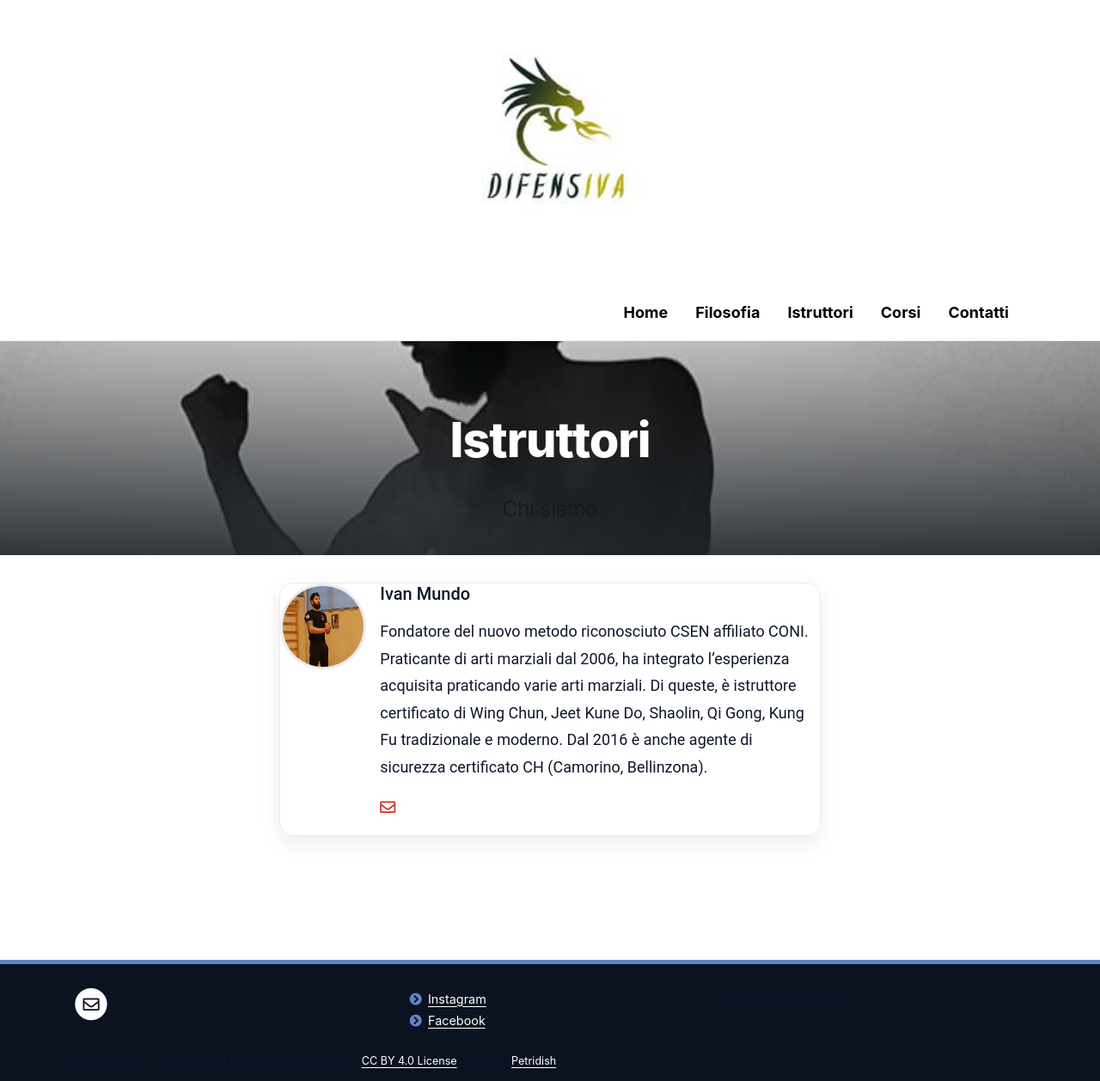
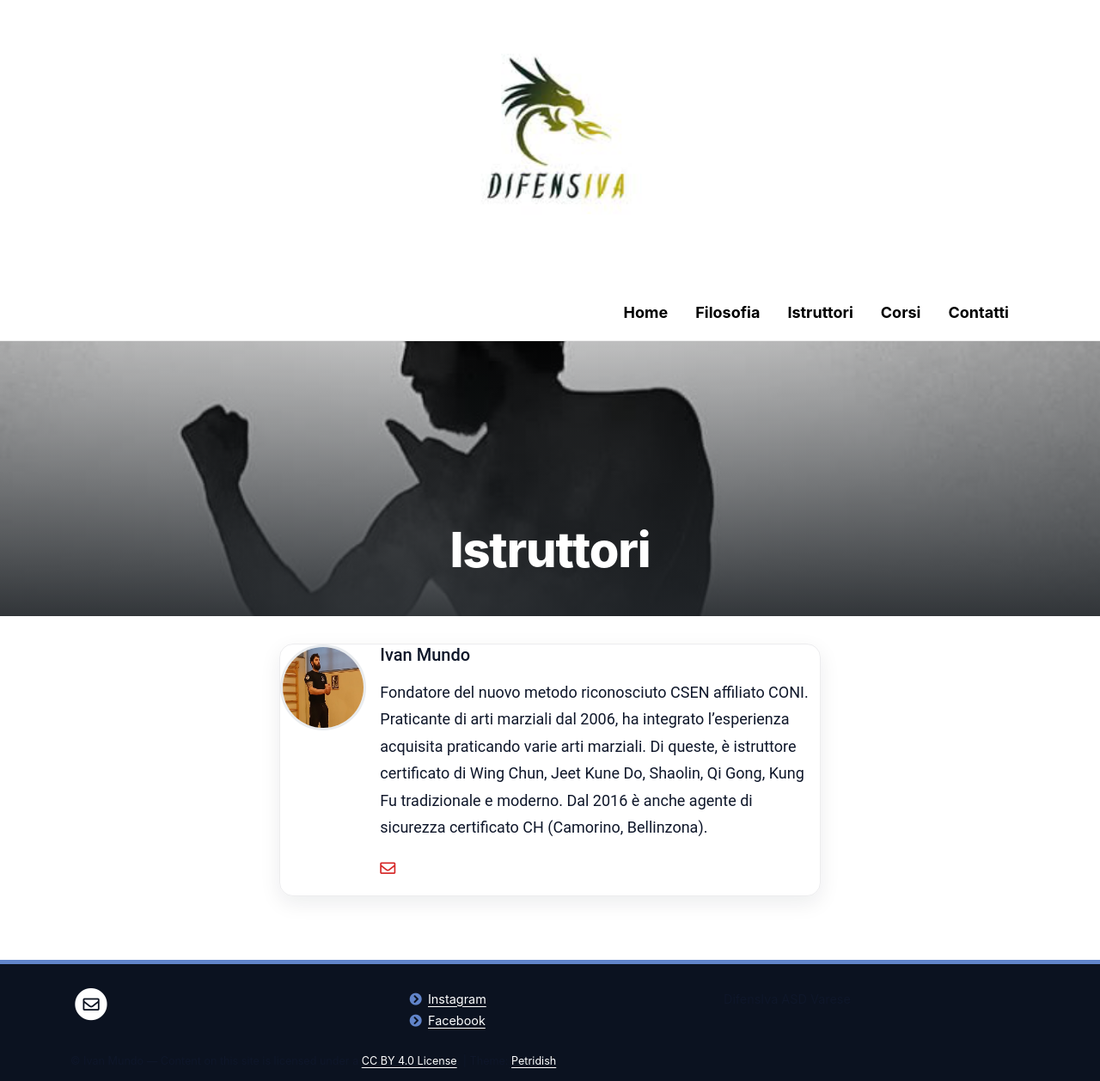
Before and after one commit to difensiva-varese/difensiva, a Jekyll site: the page built from pages/istruttori.md, in a window 1280 px wide. Shown: the whole page at 86% size. Built offline with Jekyll 4.4.1, drawn with Linux system fonts in a browser that asks for light colours.

Commit message:
modifying themes

```diff
--- a/pages/istruttori.md
+++ b/pages/istruttori.md
@@ -1,7 +1,6 @@
 ---
 layout: team
-title: Istruttori
-description: Chi siamo
+title: <br><br>Istruttori
 background: /images_2/difensiva_istruttori.jpg
 permalink: /istruttori/
 ---
```
Also changed, not shown: pages/contatti.md (+1 -2 lines).
